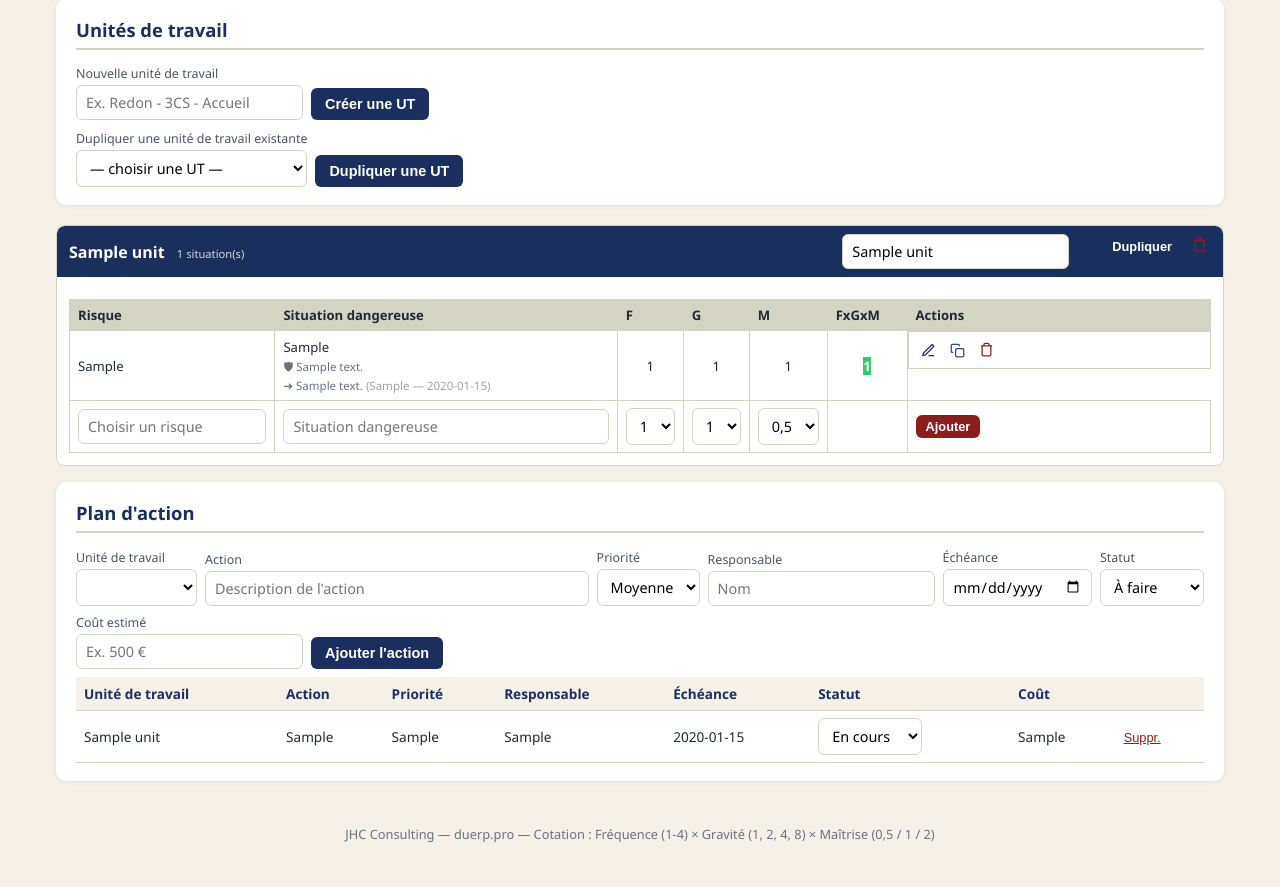
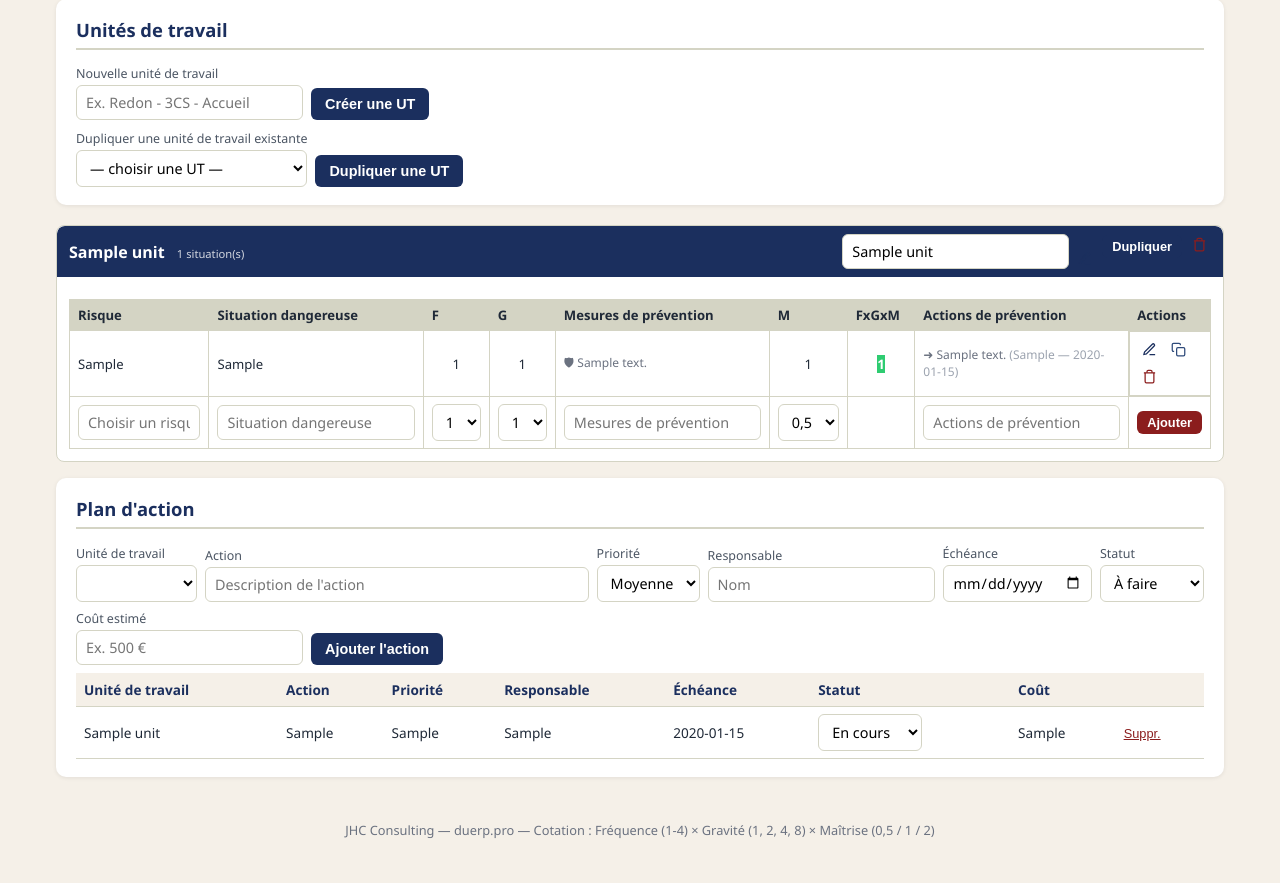
Before and after one commit to jchusson/duerp.pro, a Flask app: page / in a window 1280 px wide. Shown: the part 386-1273 px from the top of the page. Run offline with Flask 3, Linux system fonts and the light colour scheme; the visitor is signed in with stand-in values (Sample User, id 1); data comes from the database, SQL or seed files in the repository; tables that the repository leaves empty hold one stand-in row (values such as "Sample post").

Commit message:
Fenêtre de détail persistante + colonnes conformes au document unique
- la fenêtre de détail ne se referme plus à chaque validation : les
  ajouts/modifications/suppressions de mesures et actions sont
  enregistrés en arrière-plan (fetch) et la liste se rafraîchit en
  place ; on traite tout, puis « Terminer » referme et actualise
- retour aux colonnes du document : Risque | Situation dangereuse |
  F | G | Mesures de prévention | M | FxGxM | Actions de prévention,
  avec les mesures et actions lisibles directement dans leur colonne
- les routes mesures/actions/situation répondent en JSON pour les
  appels asynchrones et conservent la redirection pour l'usage classique

Co-authored-by: jchusson <jchusson@users.noreply.github.com>

```diff
--- a/app.py
+++ b/app.py
@@ -3,7 +3,7 @@ import os
 import sys
 
 from flask import (
-    Flask, abort, flash, g, redirect, render_template,
+    Flask, abort, flash, g, jsonify, redirect, render_template,
     request, session, send_file, url_for,
 )
 from werkzeug.security import generate_password_hash
@@ -297,6 +297,25 @@ def delete_work_unit(uid):
 
 # ---------------- Risques ----------------
 
+def _risk_state(conn, rid):
+    """État complet d'une situation dangereuse (pour les réponses JSON)."""
+    r = conn.execute("SELECT * FROM risks WHERE id=?", (rid,)).fetchone()
+    if not r:
+        return None
+    return {
+        "id": r["id"], "hazard": r["hazard"], "situation": r["situation"],
+        "frequency": r["frequency"], "severity": r["severity"], "mastery": r["mastery"],
+        "measures": [dict(m) for m in conn.execute(
+            "SELECT id, text FROM measures WHERE risk_id=? ORDER BY id", (rid,)).fetchall()],
+        "actions": [dict(x) for x in conn.execute(
+            "SELECT id, text, actor, due_date FROM actions WHERE risk_id=? ORDER BY id", (rid,)).fetchall()],
+    }
+
+
+def _is_ajax():
+    return request.headers.get("X-Requested-With") == "fetch"
+
+
 def _valid_risk_params():
     try:
         frequency = int(request.form.get("frequency"))
@@ -376,6 +395,10 @@ def update_risk(rid):
             if a.strip():
                 conn.execute("INSERT INTO actions (risk_id, text) VALUES (?,?)", (rid, a.strip()))
     conn.commit()
+    if _is_ajax():
+        state = _risk_state(conn, rid)
+        conn.close()
+        return jsonify(state)
     conn.close()
     return redirect(url_for("home"))
 
@@ -456,6 +479,8 @@ def _add_line(rid, table):
         abort(403)
     text = request.form.get("text", "").strip()
     if not text:
+        if _is_ajax():
+            return jsonify(error="texte vide"), 400
         return redirect(url_for("home"))
     conn = database.get_db()
     row = conn.execute(
@@ -473,6 +498,12 @@ def _add_line(rid, table):
         else:
             conn.execute("INSERT INTO measures (risk_id, text) VALUES (?,?)", (rid, text))
         conn.commit()
+    if _is_ajax():
+        state = _risk_state(conn, rid) if row else None
+        conn.close()
+        if not state:
+            return jsonify(error="introuvable"), 404
+        return jsonify(state)
     conn.close()
     return redirect(url_for("home"))
 
@@ -496,7 +527,7 @@ def _update_line(line_id, table):
     text = request.form.get("text", "").strip()
     conn = database.get_db()
     row = conn.execute(
-        "SELECT l.id FROM %s l JOIN risks r ON r.id = l.risk_id "
+        "SELECT l.id, l.risk_id FROM %s l JOIN risks r ON r.id = l.risk_id "
         "JOIN work_units w ON w.id = r.work_unit_id WHERE l.id = ? AND w.client_id = ?" % table,
         (line_id, client["id"]),
     ).fetchone()
@@ -510,6 +541,12 @@ def _update_line(line_id, table):
         else:
             conn.execute("UPDATE measures SET text = ? WHERE id = ?", (text, line_id))
         conn.commit()
+    if _is_ajax():
+        state = _risk_state(conn, row["risk_id"]) if row else None
+        conn.close()
+        if not state:
+            return jsonify(error="introuvable"), 404
+        return jsonify(state)
     conn.close()
     return redirect(url_for("home"))
 
@@ -531,13 +568,21 @@ def _delete_line(line_id, table):
     if not client:
         abort(403)
     conn = database.get_db()
+    row = conn.execute(
+        "SELECT l.risk_id FROM %s l JOIN risks r ON r.id = l.risk_id "
+        "JOIN work_units w ON w.id = r.work_unit_id WHERE l.id = ? AND w.client_id = ?" % table,
+        (line_id, client["id"]),
+    ).fetchone()
     conn.execute(
-        "DELETE FROM %s WHERE id = ? AND risk_id IN "
-        "(SELECT id FROM risks WHERE work_unit_id IN "
-        "(SELECT id FROM work_units WHERE client_id = ?))" % table,
-        (line_id, client["id"]),
+        "DELETE FROM %s WHERE id = ?" % table, (line_id,)
     )
     conn.commit()
+    if _is_ajax():
+        state = _risk_state(conn, row["risk_id"]) if row else None
+        conn.close()
+        if not state:
+            return jsonify(error="introuvable"), 404
+        return jsonify(state)
     conn.close()
     return redirect(url_for("home"))
 
--- a/static/style.css
+++ b/static/style.css
@@ -139,6 +139,8 @@ table.admin th { color: var(--blue); background: var(--cream); }
 .datalist-wrap { position: relative; }
 input[list] { width: 100%; }
 /* --- Lignes mesures / actions --- */
+table.risks.compact td.cell-detail { font-size: 0.75rem; color: #6b7280; line-height: 1.4; }
+table.risks.compact td.cell-detail em { color: #9ca3af; font-style: normal; }
 tr.subrow td { background: var(--cream); font-size: 0.78rem; }
 .line-tools { display: flex; align-items: center; gap: 6px; flex-wrap: wrap; padding: 2px 0; }
 .line-label { color: var(--blue); font-weight: 600; min-width: 150px; }
--- a/templates/home.html
+++ b/templates/home.html
@@ -156,30 +156,20 @@
     <div class="unit-body">
       <table class="risks compact">
         <tr>
-          <th style="width:18%">Risque</th><th style="width:30%">Situation dangereuse</th>
-          <th style="width:4%">F</th><th style="width:4%">G</th><th style="width:5%">M</th>
-          <th style="width:7%">FxGxM</th><th style="width:120px">Actions</th>
+          <th style="width:13%">Risque</th><th style="width:20%">Situation dangereuse</th>
+          <th style="width:4%">F</th><th style="width:4%">G</th><th style="width:20%">Mesures de prévention</th>
+          <th style="width:4%">M</th><th style="width:6%">FxGxM</th><th style="width:20%">Actions de prévention</th><th style="width:120px">Actions</th>
         </tr>
         {% for r in u.risks %}
         <tr>
           <td>{{ r.hazard }}</td>
-          <td>
-            <div>{{ r.situation }}</div>
-            {% if r.measures %}
-            <div class="inline-detail">
-              {% for m in r.measures %}<div>🛡 {{ m.text }}</div>{% endfor %}
-            </div>
-            {% endif %}
-            {% if r.actions %}
-            <div class="inline-detail">
-              {% for a in r.actions %}<div>➜ {{ a.text }}{% if a.actor or a.due_date %} <em>({{ a.actor }}{{ ' — ' if a.actor and a.due_date }}{{ a.due_date }})</em>{% endif %}</div>{% endfor %}
-            </div>
-            {% endif %}
-          </td>
+          <td>{{ r.situation }}</td>
           <td class="num">{{ r.frequency }}</td>
           <td class="num">{{ r.severity }}</td>
+          <td class="cell-detail">{% for m in r.measures %}<div>🛡 {{ m.text }}</div>{% endfor %}</td>
           <td class="num">{{ '%g'|format(r.mastery)|replace('.', ',') }}</td>
           <td class="crit">{{ crit(r.frequency, r.severity, r.mastery) }}</td>
+          <td class="cell-detail">{% for a in r.actions %}<div>➜ {{ a.text }}{% if a.actor or a.due_date %} <em>({{ a.actor }}{{ ' — ' if a.actor and a.due_date }}{{ a.due_date }})</em>{% endif %}</div>{% endfor %}</td>
           <td class="actions-bar" style="white-space:nowrap">
             <button class="icon-btn" type="button" title="Détail : modifier la situation, les mesures et les actions" onclick="openEditRisk({{ r.id }})">
               <svg viewBox="0 0 24 24" fill="none" stroke="currentColor" stroke-width="2"><path d="M12 20h9"/><path d="M16.5 3.5a2.1 2.1 0 0 1 3 3L7 19l-4 1 1-4Z"/></svg>
@@ -202,8 +192,10 @@
             <td><input name="situation" placeholder="Situation dangereuse" style="width:100%"></td>
             <td class="num"><select name="frequency">{% for v in [1,2,3,4] %}<option>{{ v }}</option>{% endfor %}</select></td>
             <td class="num"><select name="severity">{% for v in [1,2,4,8] %}<option>{{ v }}</option>{% endfor %}</select></td>
+            <td><input name="measures[]" placeholder="Mesures de prévention" style="width:100%"></td>
             <td class="num"><select name="mastery">{% for v in [0.5,1,2] %}<option value="{{ v }}">{{ '%g'|format(v)|replace('.', ',') }}</option>{% endfor %}</select></td>
             <td></td>
+            <td><input name="actions[]" placeholder="Actions de prévention" style="width:100%"></td>
             <td><button class="btn small" type="submit">Ajouter</button></td>
           </form>
         </tr>
@@ -295,12 +287,39 @@ const ICON_DEL = '<svg viewBox="0 0 24 24" width="14" height="14" fill="none" st
 
 // --- Fenêtre de détail : situation + mesures + actions ---
 function esc(s) { return (s||'').replace(/"/g, '&quot;'); }
+function htmlEsc(s) { return (s||'').replace(/&/g,'&amp;').replace(/</g,'&lt;').replace(/>/g,'&gt;'); }
+
+// Soumission asynchrone : la fenêtre reste ouverte, la liste se met à jour
+function submitModalForm(form, rid) {
+  const data = new FormData(form);
+  fetch(form.action, { method: 'POST', body: data, headers: { 'X-Requested-With': 'fetch' } })
+    .then(r => r.ok ? r.json() : Promise.reject())
+    .then(state => { RISKS[rid] = state; renderRiskModal(rid, true); })
+    .catch(() => { window.location.href = '/'; });
+  return false;
+}
+
+let currentRiskId = null;
 function openEditRisk(rid) {
+  currentRiskId = rid;
+  renderRiskModal(rid, false);
+  modal.classList.add('open');
+}
+
+function renderRiskModal(rid, keepScroll) {
   const r = RISKS[rid];
+  const scrollPos = modalBody.scrollTop;
   modalTitle.textContent = 'Détail de la situation dangereuse';
   modalHint.textContent = r.hazard;
+  const lineForm = (action, inner) =>
+    '<form onsubmit="return submitModalForm(this,' + rid + ')" action="' + action + '" class="inline" style="gap:4px;flex:1">' + inner +
+    '<button class="icon-btn" type="submit" title="Modifier">' + ICON_EDIT + '</button></form>';
+  const delForm = (action) =>
+    '<form onsubmit="return submitModalForm(this,' + rid + ')" action="' + action + '" style="display:inline">' +
+    '<button class="icon-btn del" type="submit" title="Supprimer">' + ICON_DEL + '</button></form>';
+
   let html =
-    '<form method="post" action="/risks/' + rid + '/update">' +
+    '<form onsubmit="return submitModalForm(this,' + rid + ')" action="/risks/' + rid + '/update">' +
     '<label class="modal-label">Risque<input name="hazard" class="hazard-input" value="' + esc(r.hazard) + '" autocomplete="off" style="width:100%"></label>' +
     '<div class="modal-cols">' +
     '<label class="modal-label">Fréquence<select name="frequency">' + [1,2,3,4].map(v => '<option ' + (v===r.frequency?'selected':'') + '>' + v + '</option>').join('') + '</select></label>' +
@@ -308,40 +327,39 @@ function openEditRisk(rid) {
     '<label class="modal-label">Maîtrise<select name="mastery">' + [0.5,1,2].map(v => '<option value="' + v + '" ' + (v===r.mastery?'selected':'') + '>' + v.toString().replace('.', ',') + '</option>').join('') + '</select></label>' +
     '</div>' +
     '<label class="modal-label">Situation dangereuse<input name="situation" value="' + esc(r.situation) + '" style="width:100%"></label>' +
-    '<div class="actions-row"><button type="submit" class="btn">Enregistrer la situation</button></div></form>' +
+    '</form>' +
     '<hr class="modal-sep">' +
-    '<h4 class="modal-sec">Mesures de prévention</h4>';
+    '<h4 class="modal-sec">Mesures de prévention existantes</h4>';
   r.measures.forEach(m => {
-    html += '<div class="modal-line"><form method="post" action="/measures/' + m.id + '/update" class="inline" style="gap:4px;flex:1">' +
-      '<input name="text" value="' + esc(m.text) + '" style="flex:1">' +
-      '<button class="icon-btn" type="submit" title="Modifier">' + ICON_EDIT + '</button></form>' +
-      '<form method="post" action="/measures/' + m.id + '/delete" style="display:inline">' +
-      '<button class="icon-btn del" type="submit" title="Supprimer">' + ICON_DEL + '</button></form></div>';
+    html += '<div class="modal-line">' + lineForm('/measures/' + m.id + '/update',
+      '<input name="text" value="' + esc(m.text) + '" style="flex:1">') +
+      delForm('/measures/' + m.id + '/delete') + '</div>';
   });
   if (!r.measures.length) html += '<p class="hint">Aucune mesure pour le moment.</p>';
-  html += '<form method="post" action="/risks/' + rid + '/measures/add" class="inline" style="gap:4px;margin-top:6px">' +
+  html += '<form onsubmit="return submitModalForm(this,' + rid + ')" action="/risks/' + rid + '/measures/add" class="inline" style="gap:4px;margin-top:6px">' +
     '<input name="text" placeholder="Nouvelle mesure de prévention..." style="flex:1" required>' +
     '<button class="btn small" type="submit" title="Ajouter">+</button></form>';
   html += '<hr class="modal-sep"><h4 class="modal-sec">Actions de prévention</h4>';
   r.actions.forEach(a => {
-    html += '<div class="modal-line"><form method="post" action="/actions/' + a.id + '/update" class="inline" style="gap:4px;flex:1">' +
+    html += '<div class="modal-line">' + lineForm('/actions/' + a.id + '/update',
       '<input name="text" value="' + esc(a.text) + '" style="flex:1" placeholder="Action">' +
       '<input name="actor" value="' + esc(a.actor) + '" placeholder="Acteur" style="width:100px">' +
-      '<input name="due_date" type="date" value="' + esc(a.due_date) + '" style="width:135px">' +
-      '<button class="icon-btn" type="submit" title="Modifier">' + ICON_EDIT + '</button></form>' +
-      '<form method="post" action="/actions/' + a.id + '/delete" style="display:inline">' +
-      '<button class="icon-btn del" type="submit" title="Supprimer">' + ICON_DEL + '</button></form></div>';
+      '<input name="due_date" type="date" value="' + esc(a.due_date) + '" style="width:135px">') +
+      delForm('/actions/' + a.id + '/delete') + '</div>';
   });
   if (!r.actions.length) html += '<p class="hint">Aucune action pour le moment.</p>';
-  html += '<form method="post" action="/risks/' + rid + '/actions/add" class="inline" style="gap:4px;margin-top:6px">' +
+  html += '<form onsubmit="return submitModalForm(this,' + rid + ')" action="/risks/' + rid + '/actions/add" class="inline" style="gap:4px;margin-top:6px">' +
     '<input name="text" placeholder="Nouvelle action..." style="flex:1" required>' +
     '<input name="actor" placeholder="Acteur" style="width:100px">' +
     '<input name="due_date" type="date" style="width:135px">' +
     '<button class="btn small" type="submit" title="Ajouter">+</button></form>';
-  html += '<div class="actions-row"><button type="button" class="btn ghost" onclick="closeModal()">Fermer</button></div>';
+  html += '<div class="actions-row" style="margin-top:16px">' +
+    '<button type="button" class="btn ghost" onclick="closeModalAndReload()">Terminer</button></div>';
   modalBody.innerHTML = html;
-  modal.classList.add('open');
+  if (keepScroll) modalBody.scrollTop = scrollPos;
 }
+
+function closeModalAndReload() { window.location.href = '/'; }
 
 // --- Duplication d'une situation dangereuse ---
 function openDupModal(rid, currentUid) {
```
